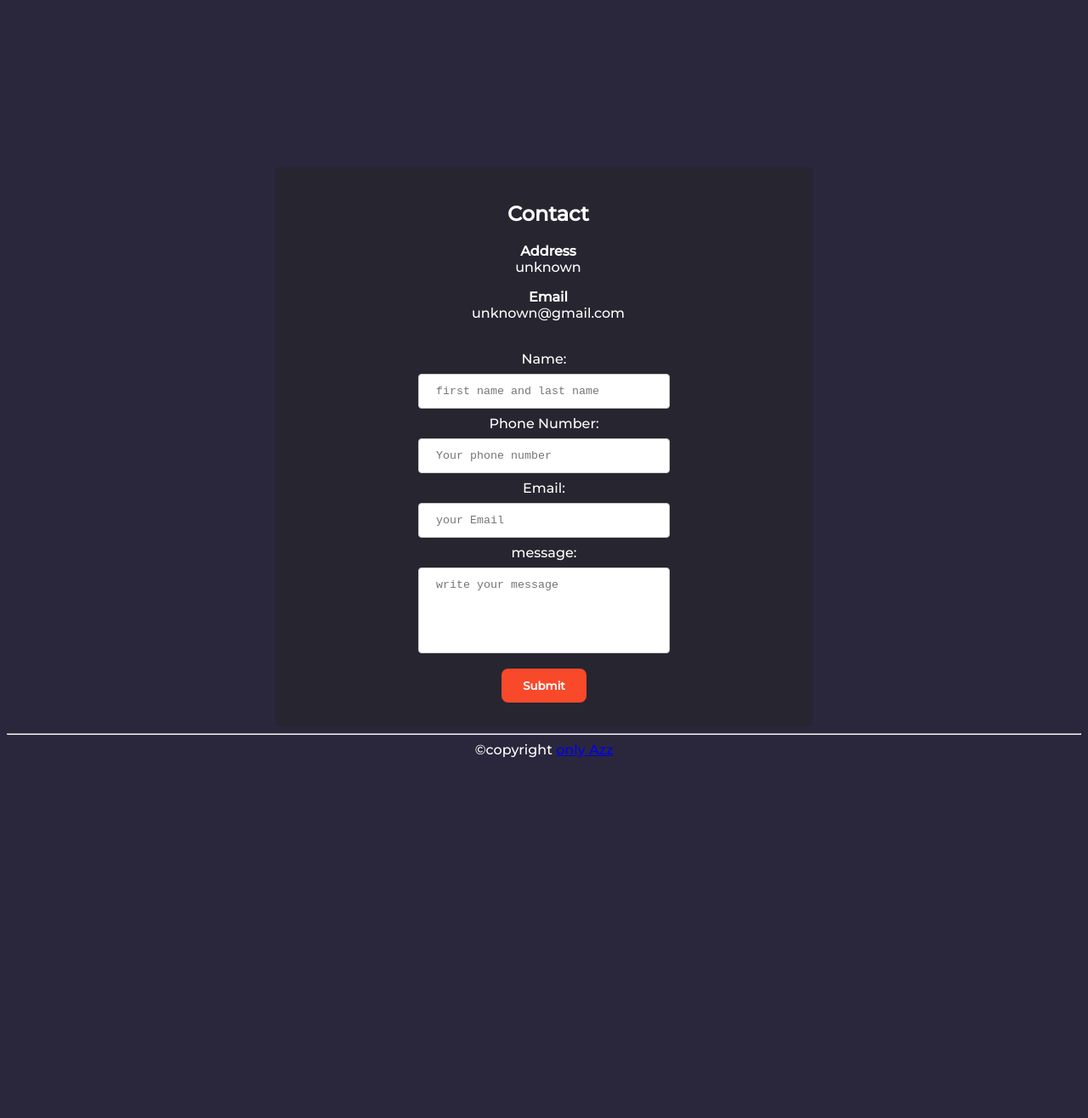
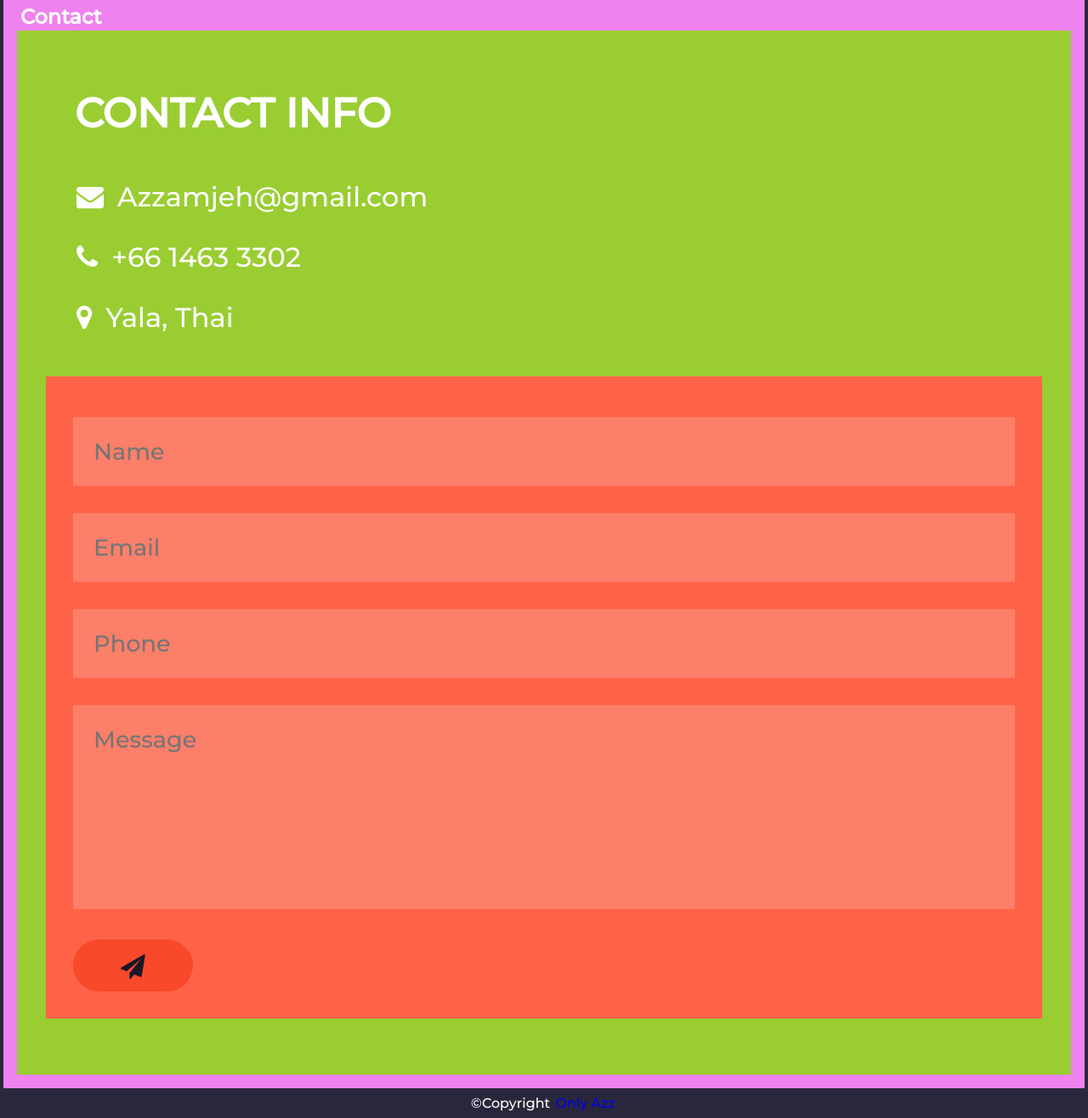
Before and after one commit to Azzamjeh/server, a plain HTML site: page index.html in a window 1280 px wide. Shown: the part 1214-2530 px from the top of the page at 85% size. Before the commit the page ends 2114 px from the top, so only its background shows below. Drawn offline with Linux system fonts and the light colour scheme.

Commit message:
form css

```diff
--- a/css/style.css
+++ b/css/style.css
@@ -1,17 +1,27 @@
 *{
     font-family: 'Montserrat', sans-serif;
+    margin: 0;
+    padding: 2px;
     box-sizing: border-box;
+    text-decoration: none;
+    outline: none;
+    border: none;
+    text-transform: capitalize;
+    transition: all .2s linear;
+}
+html {
+    overflow-x: hidden;
+    scroll-behavior: smooth;
 }
 body{
     background-color: #2a273c;
     background-size: cover;
     color: white;
-    max-width:100%;
     overflow-x: hidden;
 
 }
 .nav-div{
-    height: 170px;
+    height: 100px;
     width: 100%;
     flex-wrap: nowrap;
 }
@@ -19,11 +29,9 @@ nav{
     display: flex;
     align-items: center;
     flex-wrap: nowrap;
+    border-radius: 1px;
     justify-content: space-between;
-    padding-top:5px;
-    padding-left: 5%;
-    padding-right: 30%;
-    border-radius: 2px;
+    padding: 15px;
     background-color: aliceblue;
     font-family: 'Montserrat', sans-serif;
     text-align: center;
@@ -31,78 +39,18 @@ nav{
 .logo{
     color: rgb(255, 38, 0);
     font-size: 30px;
-}
-span{
-    color: rgb(11, 23, 97);
-    margin-left:3px ;
-    font-size: 140%;
-
+    margin-left: 70px;
 }
 nav ul li {
     list-style-type: none;
     display: inline-block;
-    padding: 10px 20px;
-
-
-
+    padding: 10px 30px ;
+    margin-right: 60px;
 }
 nav ul li a{
     color: rgb(11, 23, 97);
     text-decoration: none;
     font-weight: bold;
-
-}
-
-nav ul li a:hover{
-    color: rgb(255, 38, 0);
-    transition: .3s;
-
-}
-
-.submit-button{
-    background-color: rgb(248, 73, 42);    color: black;
-    font-weight: bold;
-    color: white;
-    border: none;
-    border-radius: 8px;
-    height: 40px;
-    width: 100px;
-    cursor: pointer;
-    margin-top: 6px;
-    font-family: 'Montserrat', sans-serif;
-    transition: .2s;
- }
- .submit-button:hover{
-    cursor: pointer;
-    background-color: #7c798b;
- }
-
- p,h2,form{
-    font-family: 'Montserrat', sans-serif;
- }
- div{
-    margin-left: 10px;
- }
- .div-form{
-    margin: auto;
-    text-align: center;
-    border-radius: 5px;
-    background-color: #272530;
-    padding: 20px;
-    border: 50px;
-    width:50%;
-
- }
- input, textarea{
-    width: 50%;
-    padding: 12px 20px;
-    margin: 8px 0;
-    display: inline-block;
-    border: 1px solid #ccc;
-    border-radius: 4px;
-    box-sizing: border-box;
-    resize: none;
-    font-family: monospace;
 }
 p, h2{
     text-align: center;
@@ -124,3 +72,89 @@ p, h2{
     width: 100%;
 
 }
+
+.btn {
+    padding: .7rem 3rem;
+    background: var(--color);
+    color: #1a1727;
+    cursor: pointer;
+    margin-top: 1rem;
+    font-size: 2rem;
+    border-radius: 5rem;
+    background-color: rgb(248, 73, 42)
+}
+.btn i {
+    padding: 0 .5rem;
+    font-size: 1.8rem;
+    cursor: pointer;
+}
+.btn:hover {
+    background-color: rgb(201, 30, 0);
+    color: #fff;
+    transition: 0.4s;
+    transform: scale(1.3);
+
+}
+section {
+    min-height: 100vh;
+    padding: 1rem;
+    background-color: violet;
+
+
+}
+.contact .row {
+    display: flex;
+    align-items: center;
+    justify-content: center;
+    flex-wrap: wrap;
+    box-sizing: border-box;
+    background-color: yellowgreen;
+
+}
+.contact .row .content {
+    flex: 1 1 30rem;
+    padding: 4rem;
+    padding-bottom: 0;
+}
+.contact .row form {
+    flex: 1 1 40rem;
+    padding: 2rem;
+    margin: 2rem;
+    margin-bottom: 4rem;
+    background-color: tomato;
+}
+.contact .row form .box {
+    padding: 1.5rem;
+    margin: 1rem 0;
+    background: rgba(239, 237, 237, 0.2);
+    color: #fff;
+    text-transform: none;
+    font-size: 1.7rem;
+    width: 100%;
+}
+.contact .row form .box::placeholder {
+    text-transform: capitalize;
+}
+.contact .row form .message {
+    height: 15rem;
+    resize: none;
+}
+.contact .row .content .title {
+    text-transform: uppercase;
+    color: #fff;
+    font-size: 3rem;
+    padding-bottom: 2rem;
+}
+.contact .row .content .info h3 {
+    display: flex;
+    align-items: center;
+    font-size: 2rem;
+    text-transform: none;
+    color: #fff;
+    padding: 1rem 0;
+    font-weight: normal;
+}
+.contact .row .content .info h3 i {
+    padding-right: 1rem;
+    color: var(--color);
+}
--- a/index.html
+++ b/index.html
@@ -13,6 +13,8 @@
          href="https://fonts.googleapis.com/css2?family=Montserrat:wght@500&display=swap" rel="stylesheet">
     <link rel="stylesheet" type="text/css" href="css/style.css">
     <link rel="icon" type="image-icon" href="/images/az.ico">
+    <link rel="stylesheet" href="https://cdnjs.cloudflare.com/ajax/libs/font-awesome/4.7.0/css/font-awesome.min.css">
+
 
 
 </head>
@@ -20,7 +22,9 @@
 <body >
  <div class="nav-div">
     <nav>
-        <h2 class="logo">Only<span>Azz</span> </h2>
+        <h2 class="logo">Only<span style=" color: rgb(11, 23, 97);
+            margin-left:3px ;
+            font-size: 140%;">Azz</span> </h2>
         <ul>
             <li><a href="#home">Home</a></li>
             <li><a href="#about">About</a></li>
@@ -41,48 +45,47 @@
             <h2 id="about">About</h2>
                 <p>IT student at fatoni university and A future programmer, engineer and a developer<br>
                 skills - education - experience</p><br>
+
          </div>
 
 
 
 
 
-    <div class="div-form">
+         <section class="contact" id="contact">
+            <h1 class="heading">
+                <span>Contact</span>
+            </h1>
 
-        <div class="contact-container">
-        <h2 id="contact">Contact</h2>
-        <p><b>Address</b><br>
-            unknown</p>
-            <p><b>Email</b><br>
-            unknown@gmail.com</p><br>
-        </div>
-        <form>
+            <div class="row">
+                <div class="content">
+                    <h3 class="title">Contact Info</h3>
+                    <div class="info">
+                        <h3><i class="fa fa-envelope"></i>Azzamjeh@gmail.com</h3>
+                        <h3><i class="fa fa-phone"></i>+66 1463 3302</h3>
+                        <h3><i class="fa fa-map-marker"></i>Yala, Thai</h3>
+                    </div>
+                </div>
+                <form action="">
+                    <input type="text" placeholder="Name" class="box"
+                     title="Enter your real name" pattern="[A-Za-z]{2,}.[A-Za-z]{2,}" required>
+                    <input type="email" placeholder="Email" class="box"
+                     pattern="[a-z0-9._%+-]+@(gmail|icloud|hotmail)\.[A-Za-z]{2,}"
+                     title="only gmail, icoud or hotmail " required>
+                    <input type="tel" placeholder="phone" class="box"
+                     title="Your phone number" pattern="[0-9]{10}" maxlength="10" required >
+                    <textarea name="" id="" cols="30" rows="10" class="box message"placeholder="message"
+                    title="Should be 10 words at least"  required></textarea>
+                    <button type="submit" class="btn">
+                        <i class="fa fa-paper-plane"></i>
+                    </button>
+                    <a href="#home"></a>
+                </form>
+            </div>
+        </section>
 
-         <label for="name">Name:</label><br>
-         <input placeholder="first name and last name" type="text" id="name" name="name" required
-           autocomplete="off"  title="Input your real name" pattern="[A-Za-z]{2,}.[A-Za-z]{2,}"><br>
-
-         <label for="phoneNumber">Phone Number:</label><br>
-         <input placeholder="Your phone number" type="tel" id="PhoneNumber" name="phoneNumber" required
-         pattern="[0-9]{10}" maxlength="10"><br>
-
-         <label for="Email">Email:</label><br>
-         <input placeholder="your Email" type="email" id="Email" name="Email" required
-            pattern="[a-z0-9._%+-]+@(gmail|icloud|hotmail)\.[A-Za-z]{2,}"
-             title="only gmail, icoud or hotmail "><br>
-
-         <label for="subject">message:</label><br>
-         <textarea required placeholder="write your message"
-           name="Message" id="message" cols="20" rows="5"></textarea><br>
-
-          <input class="submit-button" type="submit" value="Submit">
-
-        </form>
-    </div>
-    <a href="#home"></a>
 
         <hr>
-
         <footer>
            <center>
             &copy;copyright <a class="link" href="https://github.com/Azzamjeh/server"
```
